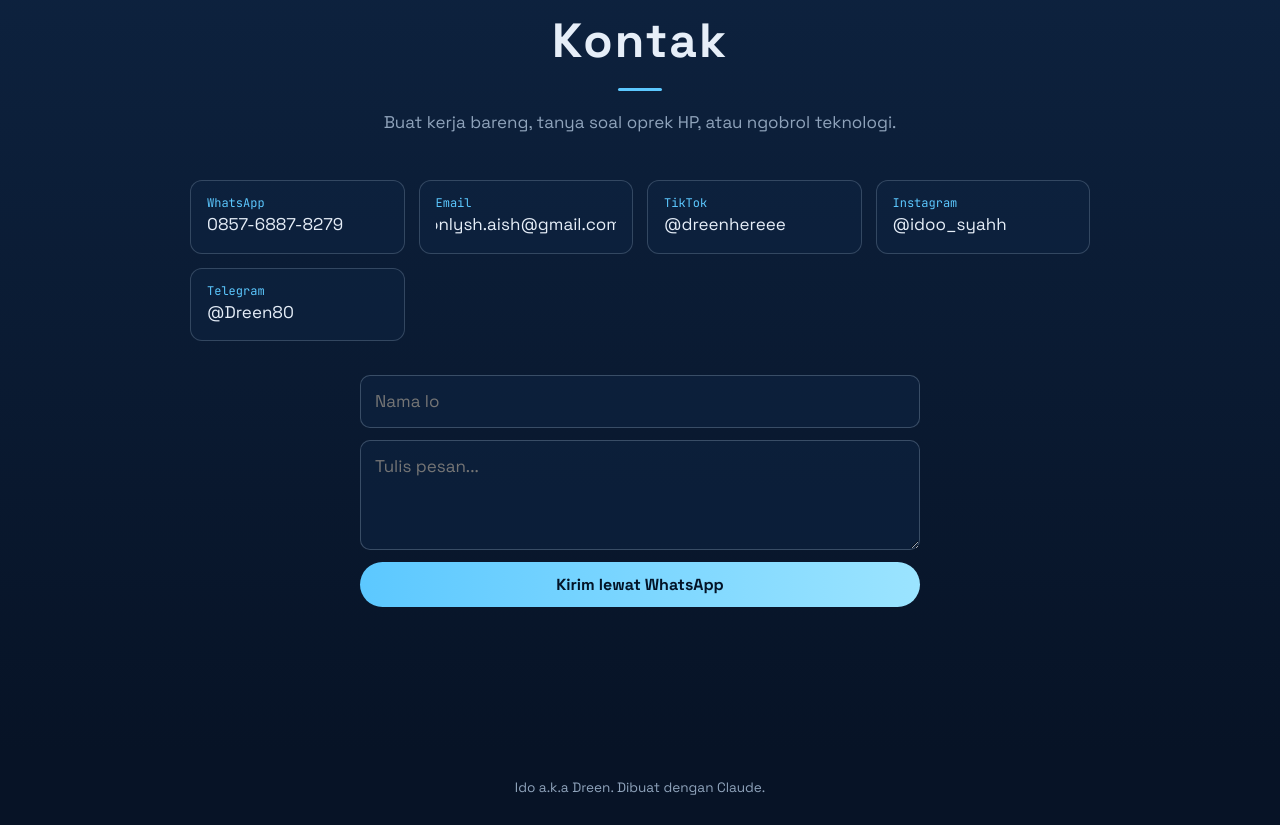
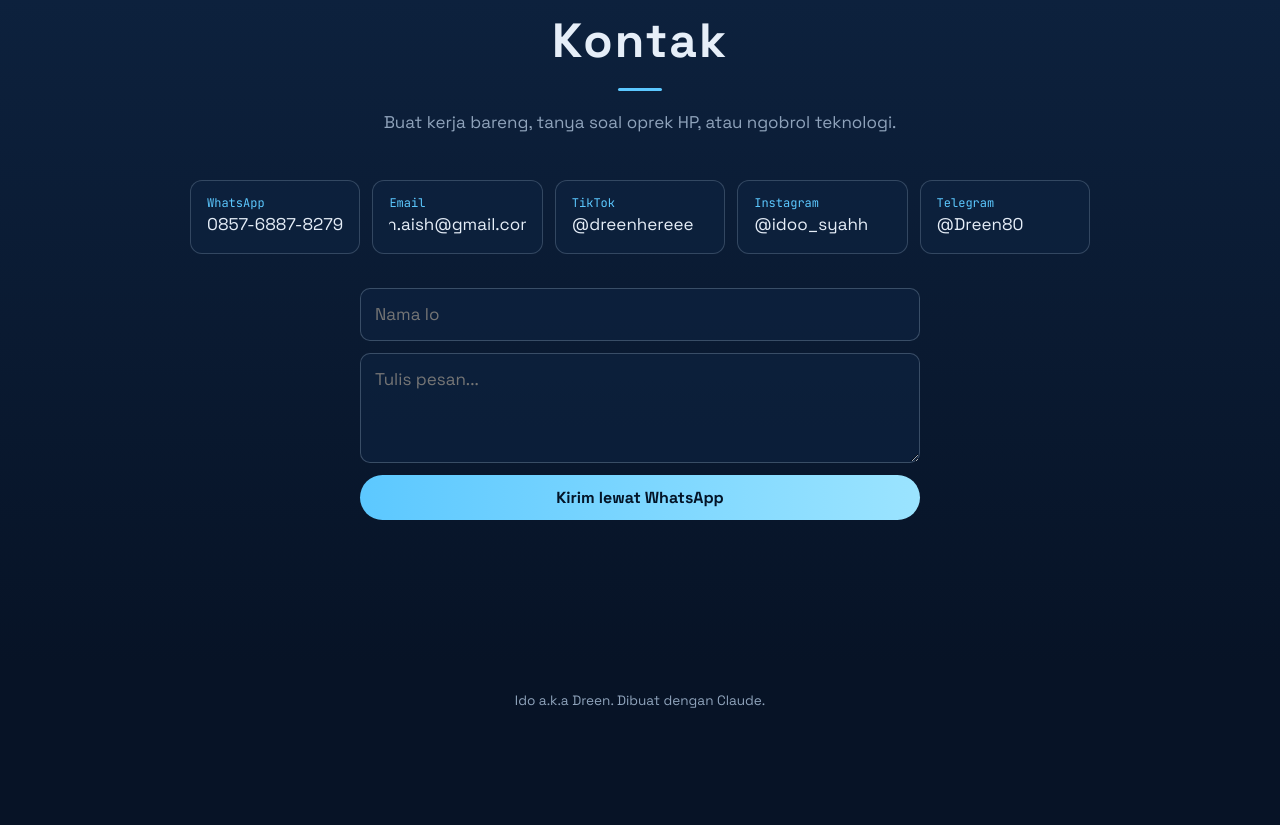
Before and after one commit to dreenhereee/whoami, a plain HTML site: page index.html in a window 1280 px wide. Shown: the part 4399-5224 px from the top of the page. After the commit the page ends 5137 px from the top, so only its background shows below. Drawn offline with Linux system fonts and the light colour scheme.

```diff
--- a/index.html
+++ b/index.html
@@ -81,7 +81,8 @@ h2{font-size:clamp(2rem,6vw,3rem);letter-spacing:.04em;margin:0 0 8px;text-align
 .pc{width:200px;height:200px;border-radius:50%;border:2px dashed #7d93ad;display:grid;place-items:center;text-align:center;padding:24px;font-size:.9rem;color:#4a5b70;background:rgba(255,255,255,.5);transition:transform .3s,border-color .3s,background .3s}
 .pc:hover{transform:scale(1.06);border-color:var(--ac2);background:#fff}
 .pc b{display:block;color:var(--ink);font-size:1.05rem}
-.ct{display:grid;grid-template-columns:repeat(auto-fit,minmax(200px,1fr));gap:14px;margin-bottom:34px}
+.ct{display:grid;grid-template-columns:repeat(5,minmax(0,1fr));gap:12px;margin-bottom:34px}
+@media (max-width:760px){.ct{grid-template-columns:repeat(2,minmax(0,1fr))}.ct a{padding:12px;font-size:.9rem}.ct a:last-child{grid-column:1/-1;justify-self:center;width:calc(50% - 6px)}}
 .ct a{display:block;min-width:0;overflow:hidden;text-decoration:none;color:inherit;border:1px solid rgba(143,163,187,.3);border-radius:12px;padding:14px 16px;transition:.25s;background:rgba(14,36,66,.5)}
 .ct a:hover{border-color:var(--ac);transform:translateY(-3px)}
 .ct small{display:block;font:.75rem var(--mono);color:var(--ac)}
```
